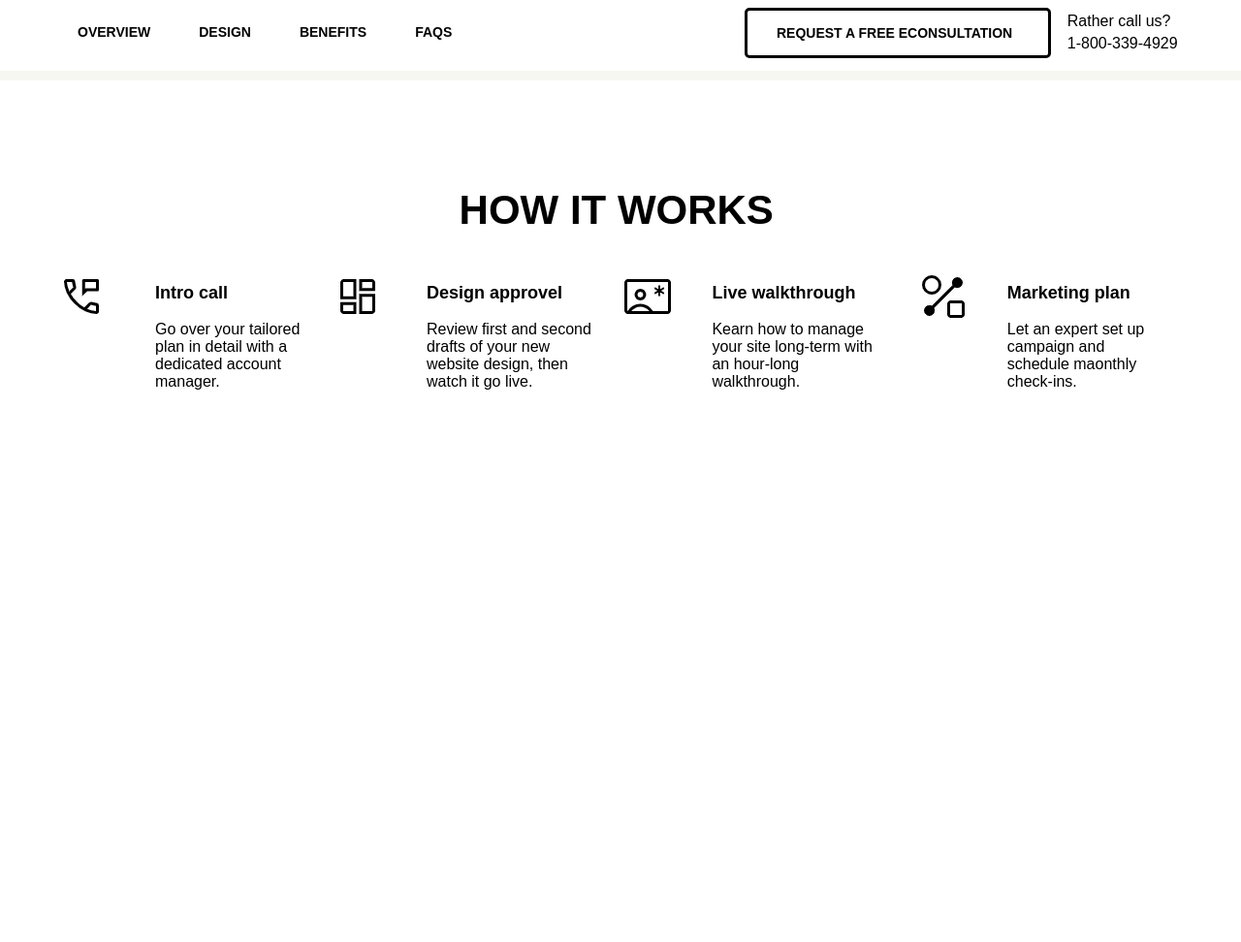
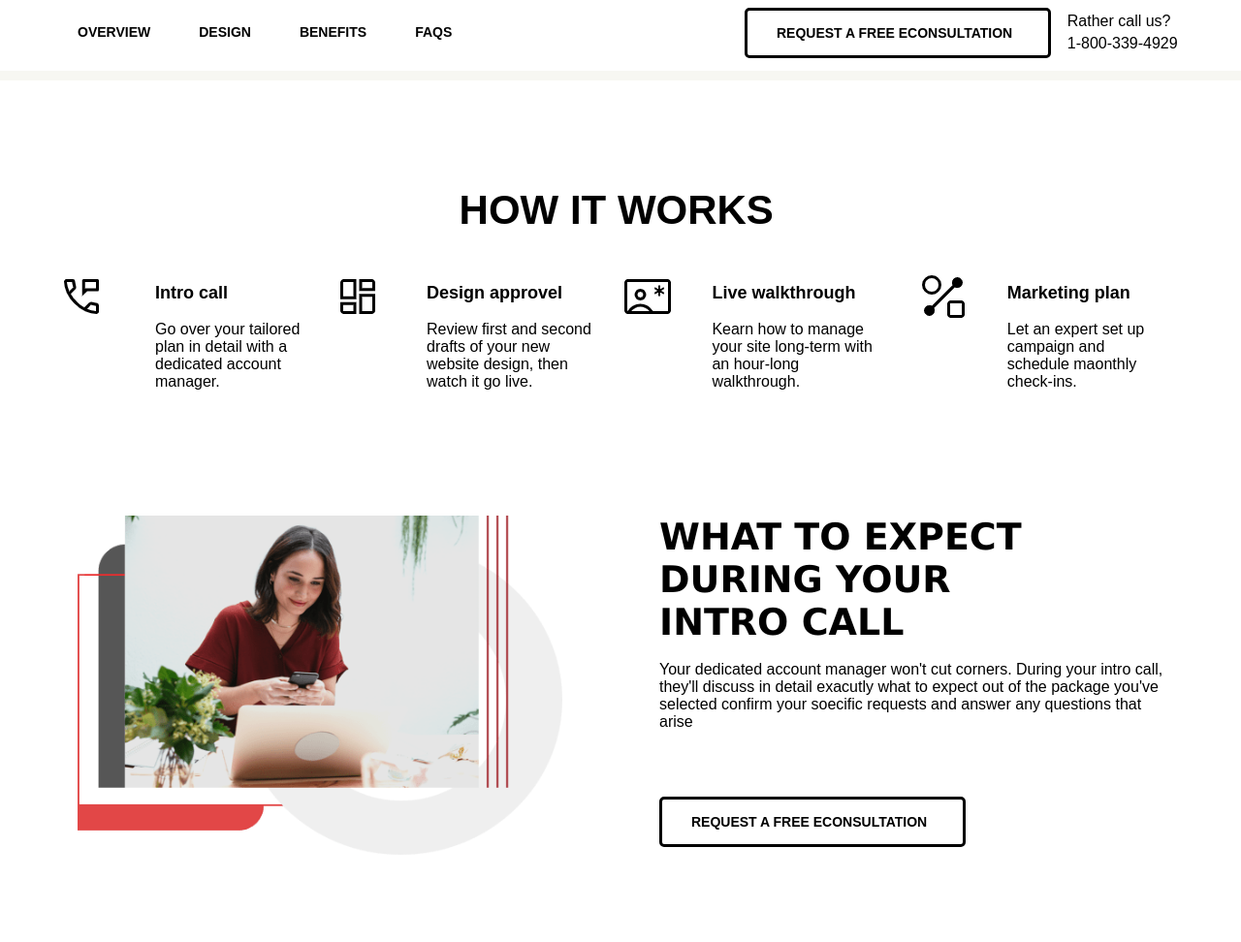
Before and after one commit to Aongkon/web.protfolio, a plain HTML site: page index.html in a window 1280 px wide. Shown: the part 638-1610 px from the top of the page at 97% size. Before the commit the page ends 1110 px from the top, so only its background shows below. Drawn offline with Linux system fonts and the light colour scheme.

Commit message:
first commit

```diff
--- a/index.html
+++ b/index.html
@@ -124,6 +124,19 @@
                 </div>
             </div>
         </div>
+        <!--rather-call ends-->
+        <div class="ander-holl">
+            <div class="left-holl"><img class="left-holl-image" src="image/humm-xl.png" alt=""></div>
+            <div class="right-holl">
+                <h1 class="hadding-marsi">what to expect during your intro call</h1>
+                <br>
+                <p class="para-fifteen">Your dedicated account manager won't cut corners. During your intro call, they'll discuss in detail exacutly what to expect out of the package you've selected confirm your soecific requests and answer any questions that arise</p>
+                <br>
+                <div class="jibonta-tecpata">
+                    <p  class="five-para">REQUEST A FREE ECONSULTATION</p>
+                </div>
+            </div>
+        </div>
     </div>
 
 </body>
--- a/style.css
+++ b/style.css
@@ -377,3 +377,45 @@
     font-size: 18px;
     font-weight: 700;
 }
+/** rather-call ends **/
+
+.ander-holl{
+    width: 100%;
+    height: 500px;
+}
+.left-holl{
+    width: 50%;
+    height: 500px;
+    float: left;
+}
+.left-holl-image{
+    width: 500px;
+    height: 350px;
+    padding-left: 80px;
+    padding-top: 60px;
+}
+.right-holl{
+    width: 50%;
+    height: 500px;
+    float: left;
+}
+.hadding-marsi{
+    font-size: 38px;
+    font-family: Verdana, Geneva, Tahoma, sans-serif;
+    font-weight: 800;
+    text-transform: uppercase;
+    padding-left: 40px;
+    padding-right: 200px;
+    padding-top: 60px;
+}
+.para-fifteen{
+    padding-left: 40px;
+    padding-right: 80px;
+    font-size: 16px;
+}
+.jibonta-tecpata{
+    width: auto;
+    height: auto;
+    padding-left: 40px;
+    padding-top: 50px;
+}
```
